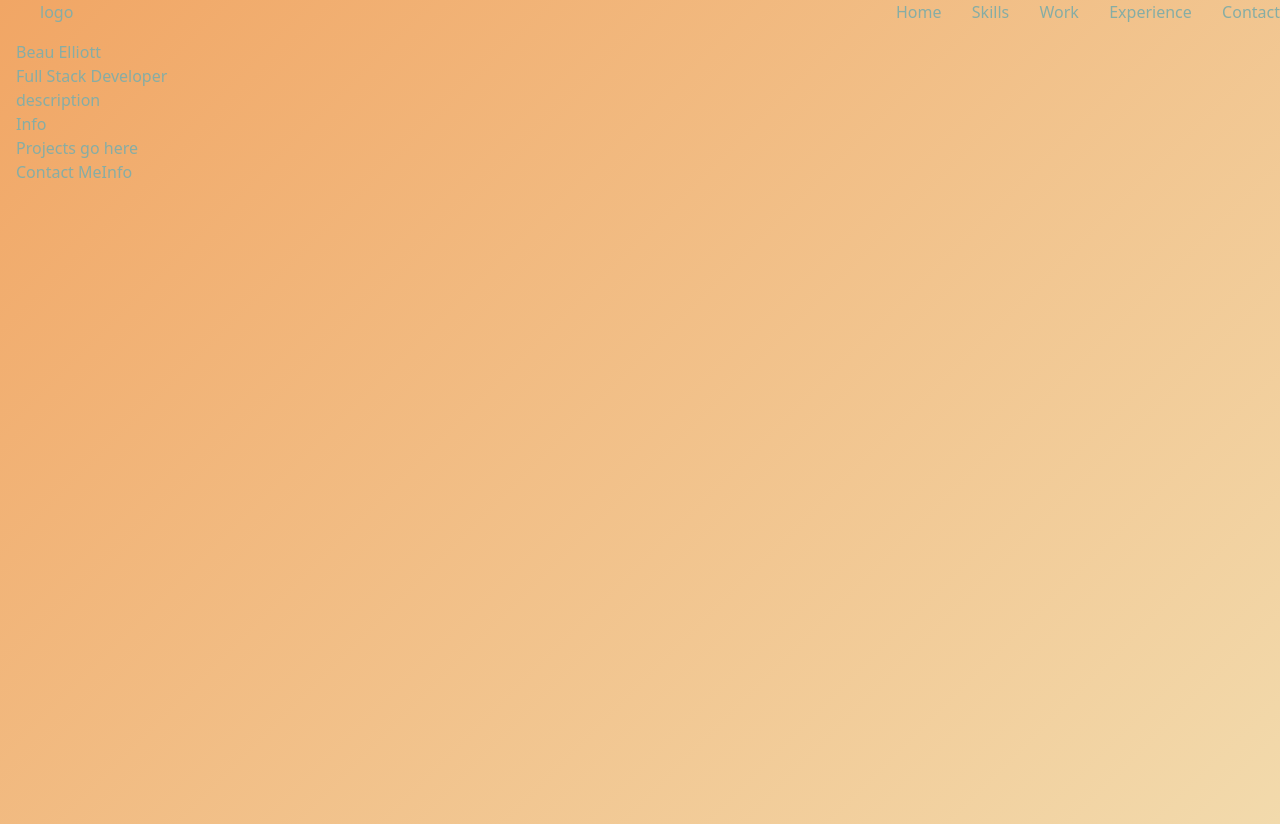
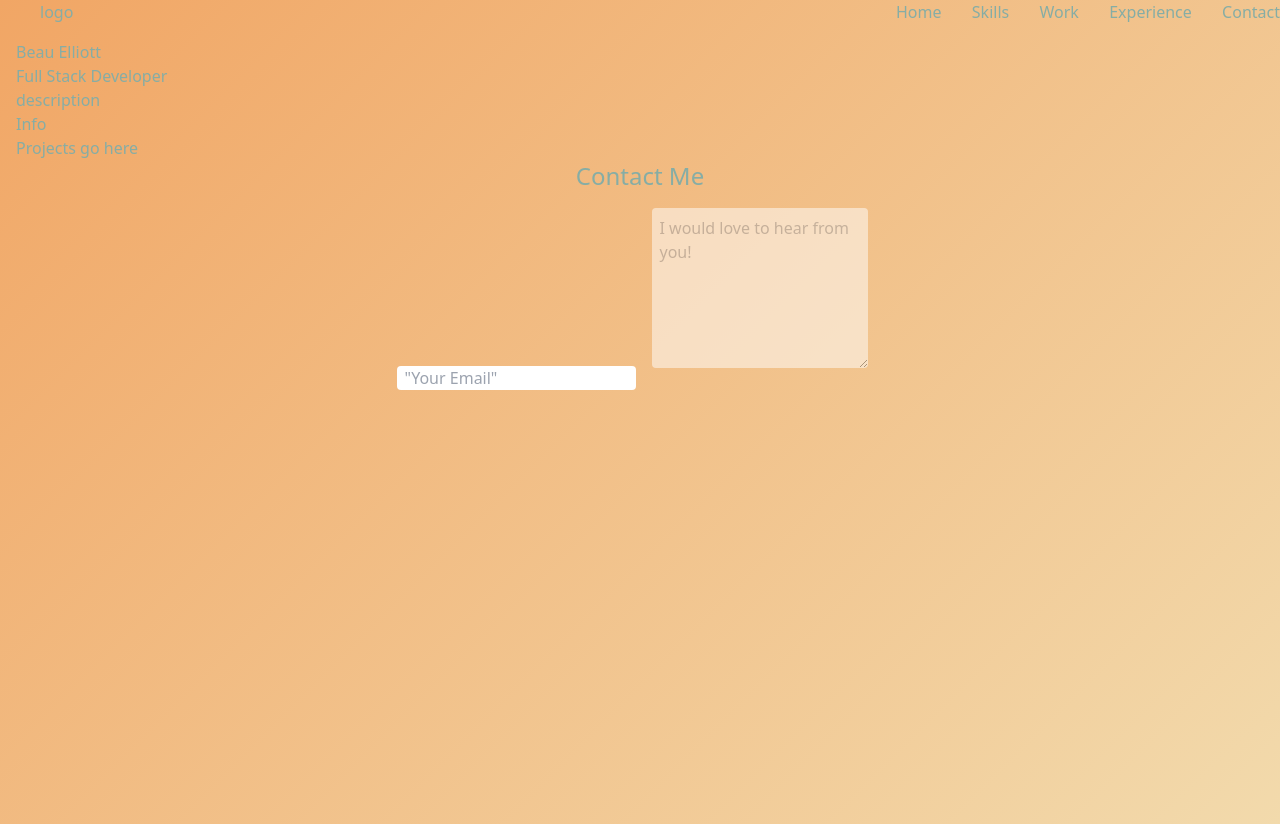
Before and after one commit to belliott15/next_Portfolio, a Next.js app: page / in a window 1280 px wide. Built offline with nearby package versions, Linux system fonts and the light colour scheme.

Commit message:
added footer

```diff
--- a/components/Footer.tsx
+++ b/components/Footer.tsx
@@ -2,9 +2,20 @@ import React from "react";
 
 const Footer = () => {
   return (
-    <section className="flex">
-      <a href="">Contact Me</a>
-      <a>Info</a>
+    <section className="flex flex-col text-center">
+      <form className=" w-full">
+        <h2 className="text-2xl">Contact Me</h2>
+        <input
+          required
+          placeholder='"Your Email"'
+          className="pl-2 rounded"
+        ></input>
+        <textarea
+          placeholder="I would love to hear from you!"
+          className="p-2 h-40 m-4 rounded bg-white opacity-50 text-black"
+          required
+        ></textarea>
+      </form>
     </section>
   );
 };
```
